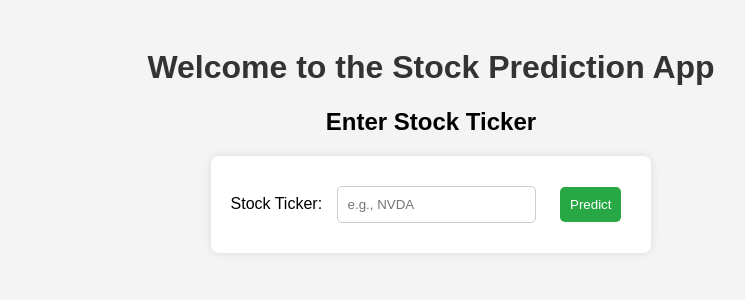
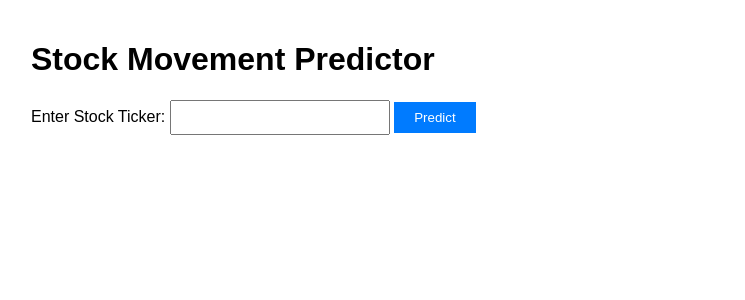
Before and after one commit to Swaraj-sync/StockMark, a Flask app: page / in a window 1280 px wide. Shown: the top 300 px of the page, without its empty margins (209-954 px from the left). Run offline with Flask 3, Linux system fonts and the light colour scheme; parts of the project's set-up code (start-up, migrations or seed data) failed here and were passed over.

Commit message:
Updated index.html

```diff
--- a/templates/index.html
+++ b/templates/index.html
@@ -1,62 +1,37 @@
+<!-- templates/index.html -->
 <!DOCTYPE html>
-<html lang="en">
+<html>
 <head>
-    <meta charset="UTF-8">
-    <meta name="viewport" content="width=device-width, initial-scale=1.0">
-    <title>Stock Prediction App</title>
+    <title>Stock Movement Predictor</title>
     <style>
-        body {
-            font-family: Arial, sans-serif;
-            text-align: center;
-            background-color: #f4f4f4;
-            padding: 20px;
-        }
-        h1 {
-            color: #333;
-        }
-        form {
-            background: white;
-            padding: 20px;
-            border-radius: 8px;
-            display: inline-block;
-            box-shadow: 0 0 10px rgba(0, 0, 0, 0.1);
-        }
-        input {
-            padding: 10px;
-            margin: 10px;
-            border: 1px solid #ccc;
-            border-radius: 5px;
-        }
-        input[type="submit"] {
-            background: #28a745;
-            color: white;
-            border: none;
-            cursor: pointer;
-        }
-        input[type="submit"]:hover {
-            background: #218838;
-        }
-        .result {
-            margin-top: 20px;
-            font-size: 18px;
-            font-weight: bold;
-            color: #333;
-        }
+        body { font-family: Arial, sans-serif; max-width: 800px; margin: 0 auto; padding: 20px; }
+        .form-group { margin-bottom: 15px; }
+        input[type="text"] { padding: 8px; width: 200px; }
+        button { padding: 8px 20px; background: #007bff; color: white; border: none; cursor: pointer; }
+        .result { margin-top: 20px; padding: 15px; border-radius: 5px; }
+        .green { background: #d4edda; color: #155724; }
+        .red { background: #f8d7da; color: #721c24; }
     </style>
 </head>
 <body>
-
-{% extends "layout.html" %}
-
-{% block content %}
-<h2>Enter Stock Ticker</h2>
-<form method="POST" action="/">
-    <label for="ticker">Stock Ticker:</label>
-    <input type="text" id="ticker" name="ticker" placeholder="e.g., NVDA" required>
-    <input type="submit" value="Predict">
+<h1>Stock Movement Predictor</h1>
+<form action="/predict" method="post">
+    <div class="form-group">
+        <label for="ticker">Enter Stock Ticker:</label>
+        <input type="text" id="ticker" name="ticker" required>
+        <button type="submit">Predict</button>
+    </div>
 </form>
 
-{% if prediction %}
-<h3>{{ prediction }}</h3>
+{% if result %}
+{% if result.error %}
+<div class="result red">{{ result.error }}</div>
+{% else %}
+<div class="result {{ result.color }}">
+    <h2>{{ result.ticker }} Prediction: {{ result.prediction }}</h2>
+    <p>Confidence: {{ result.confidence }}</p>
+</div>
 {% endif %}
-{% endblock %}
+{% endif %}
+</body>
+</html>
```
